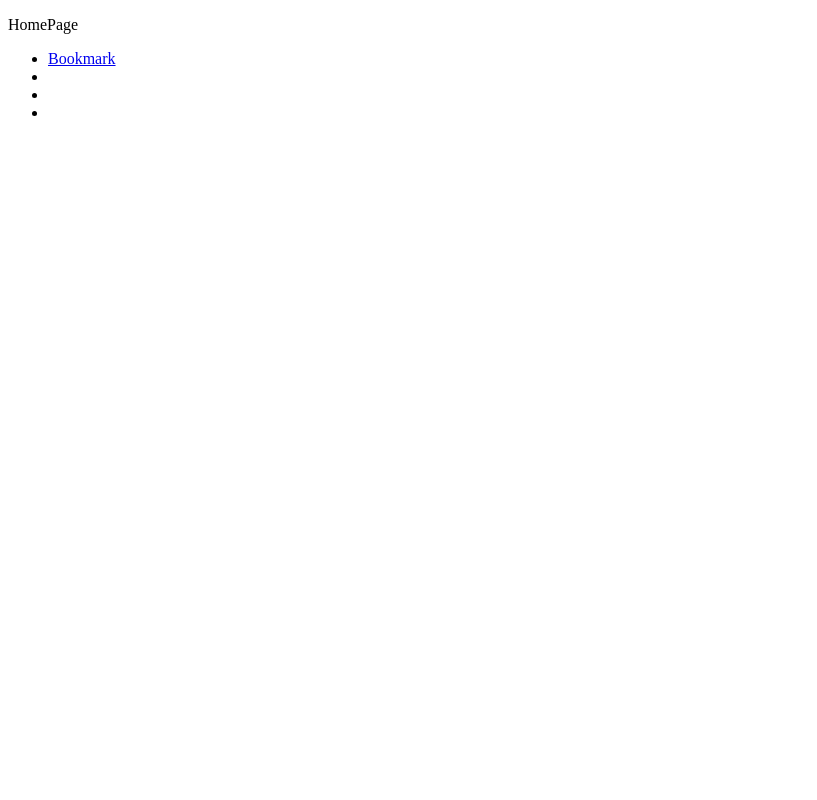
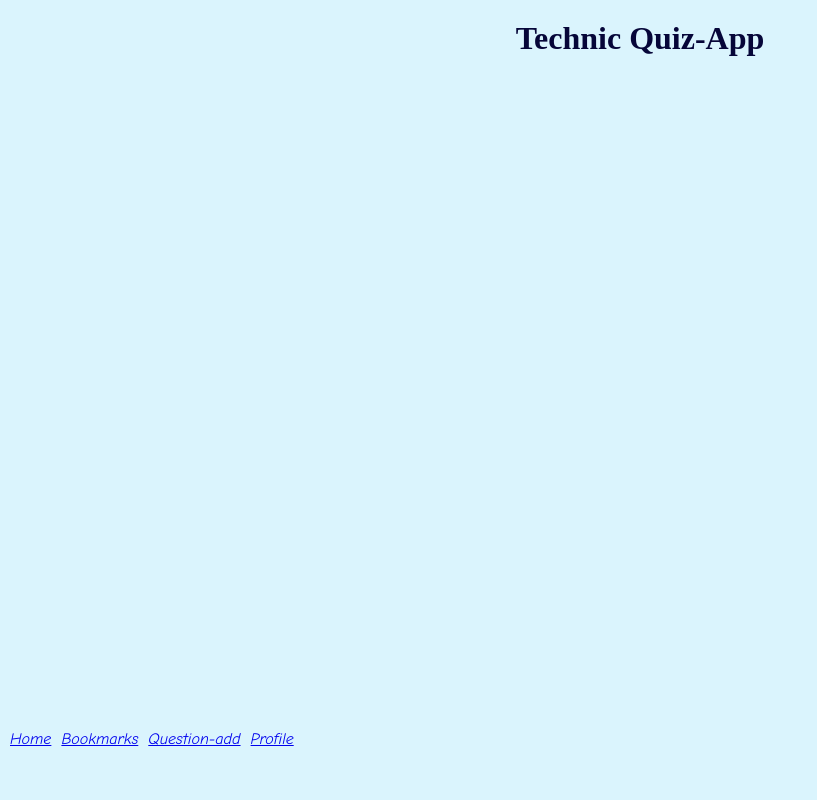
Before and after one commit to chris-yooo/quiz-app, a plain HTML site: page bookmark.html in a window 1280 px wide. Shown: the whole page, without its empty margins (0-817 px from the left). Drawn offline with Linux system fonts and the light colour scheme.

Commit message:
changes fixes

```diff
--- a/bookmark.html
+++ b/bookmark.html
@@ -4,18 +4,22 @@
     <meta charset="UTF-8" />
     <meta http-equiv="X-UA-Compatible" content="IE=edge" />
     <meta name="viewport" content="width=device-width, initial-scale=1.0" />
-    <title>Document</title>
+    <link rel="stylesheet" href="style.css" />
+    <title>Technic Quiz-App - Bookmarks</title>
   </head>
   <body>
-    <header><p>HomePage</p></header>
-
-    <nav>
-      <ul>
-        <li><a href="./index.html"> Bookmark</a></li>
-        <li></li>
-        <li></li>
-        <li></li>
-      </ul>
-    </nav>
+    <header>
+      <h1>Technic Quiz-App</h1>
+    </header>
+    <footer>
+      <nav>
+        <ul>
+          <li><a href="./index.html">Home</a></li>
+          <li><a href="./bookmark.html">Bookmarks</a></li>
+          <li><a href="./input.html">Question-add</a></li>
+          <li><a href="./profile.html">Profile</a></li>
+        </ul>
+      </nav>
+    </footer>
   </body>
 </html>
--- a/style.css
+++ b/style.css
@@ -1,4 +1,4 @@
+@import "./style/base.css";
 @import "./style/components/header.css";
 @import "./style/components/navigation.css";
-@import "./style/base.css";
-@import "./style/fonts.css";
+@import "./style/components/fonts.css";
--- a/style/base.css
+++ b/style/base.css
@@ -1,7 +1,14 @@
 :root {
-  --font-base: ComicNeue-Bold;
-  --color-base: lightblue;
-  --color-second: blue;
+  --font-comic-bolt: ComicNeue-Bold;
+  --font-comic-boltit: ComicNeue-BoldItalic;
+  --font-comic-it: ComicNeue-Italic;
+  --font-comic-li: ComicNeue-Light;
+  --font-comic-liit: ComicNeue-LightItalic;
+  --font-comic-reg: ComicNeue-Regular;
+  --font-tiro-it: TiroDevanagariMarathi-Italic;
+  --font-tiro-reg: TiroDevanagariMarathi-Regular;
+  --color-base: rgb(218, 244, 253);
+  --color-second: rgb(6, 6, 57);
   --color-highlight: #2288bf;
 }
 
@@ -12,9 +19,12 @@
 }
 
 body {
-  margin: 0;
+  display: flex;
+  flex-wrap: wrap;
+  background-color: var(--color-base);
 }
 
 ul {
   list-style: none;
+  text-decoration: none;
 }
--- /dev/null
+++ b/style/components/fonts.css
@@ -0,0 +1,47 @@
+@font-face {
+  font-family: ComicNeue-Bold;
+
+  src: url(../../fonts/ComicNeue-Bold.ttf);
+}
+
+@font-face {
+  font-family: ComicNeue-BoldItalic;
+
+  src: url(../../fonts/ComicNeue-BoldItalic.ttf);
+}
+
+@font-face {
+  font-family: ComicNeue-Italic;
+
+  src: url(../../fonts/ComicNeue-Italic.ttf);
+}
+
+@font-face {
+  font-family: ComicNeue-Light;
+
+  src: url(../../fonts/ComicNeue-Light.ttf);
+}
+
+@font-face {
+  font-family: ComicNeue-LightItalic;
+
+  src: url(../../fonts/ComicNeue-LightItalic.ttf);
+}
+
+@font-face {
+  font-family: ComicNeue-Regular;
+
+  src: url(../../fonts/ComicNeue-Regular.ttf);
+}
+
+@font-face {
+  font-family: TiroDevanagariMarathi-Italic;
+
+  src: url(../../fonts/TiroDevanagariMarathi-Italic.ttf);
+}
+
+@font-face {
+  font-family: TiroDevanagariMarathi-Regular;
+
+  src: url(../../fonts/TiroDevanagariMarathi-Regular.ttf);
+}
--- a/style/components/header.css
+++ b/style/components/header.css
@@ -1,9 +1,13 @@
 header {
-  background-color: var(--color-base)
-  height: 50px;
+  display: flex;
+  background-color: var(--color-base);
+  width: 100%;
+  justify-content: center;
+  gap: 10px;
+  padding: 20px;
 }
 
 h1 {
-  font-family: var(--font-base);
-  color: var(--color2);
+  font-family: var(--font-comic-bo);
+  color: var(--color-second);
 }
--- a/style/components/navigation.css
+++ b/style/components/navigation.css
@@ -1,9 +1,18 @@
 nav {
-  font-family: var(--font-nav);
-  background-color: var(--basecolor);
+  font-family: var(--font-comic-it);
+  background-color: var(--color-base);
   height: 80px;
   position: fixed;
   bottom: 0;
   left: 0;
   width: 100%;
+  display: flex;
 }
+
+ul {
+  display: flex;
+  flex-wrap: wrap;
+  gap: 10px;
+  justify-content: center;
+  margin: 10px;
+}
--- a/style/fonts.css
+++ /dev/null
@@ -1,5 +0,0 @@
-@font-face {
-  font-family: ComicNeue-Bold;
-
-  src: url(../fonts/ComicNeue-Bold.ttf);
-}
```
Also changed, not shown: index.html (+12 -10 lines), input.html (+15 -2 lines), profile.html (+15 -2 lines).
